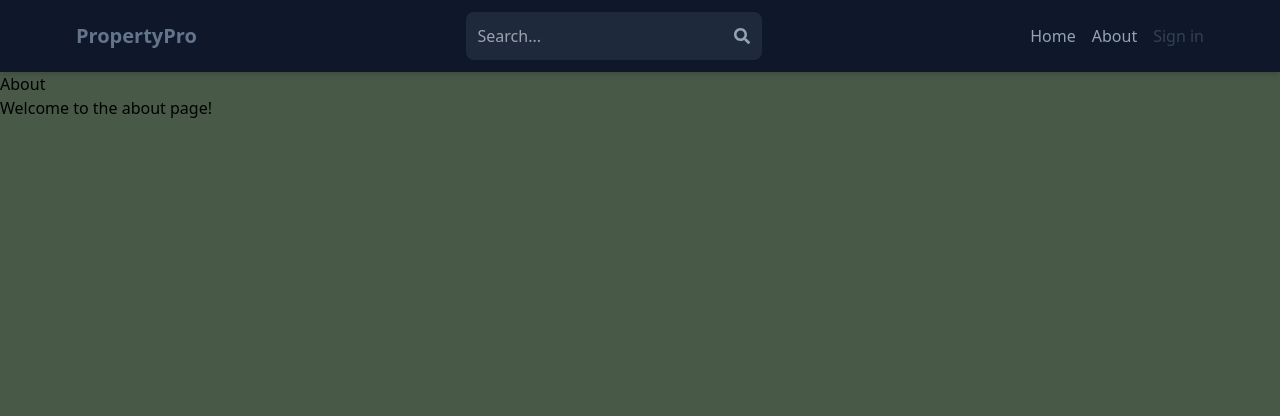
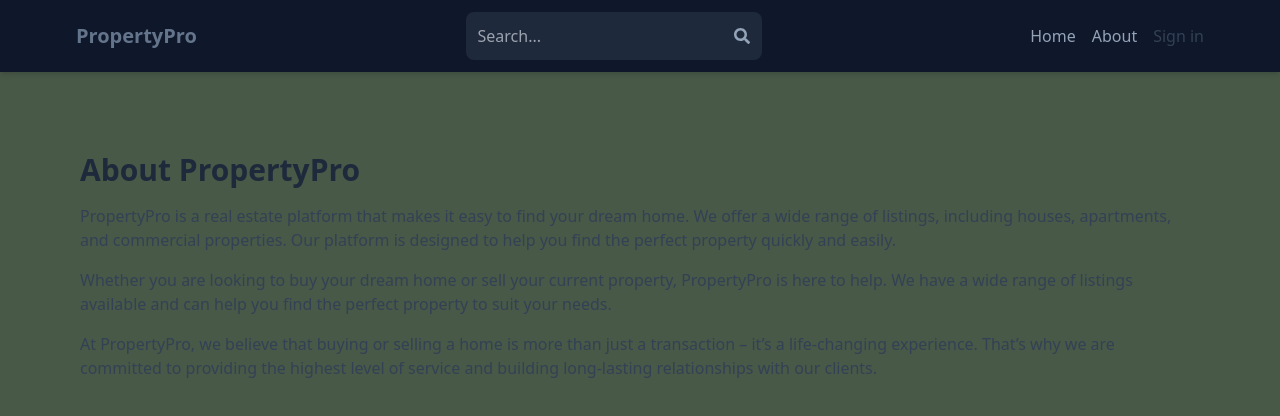
Before and after one commit to Rafiqdevhub/MERN_Real_Estate_App, a React (Vite) app in the folder client/: page /about in a window 1280 px wide. Shown: the top 416 px of the page. Built offline with nearby package versions, Linux system fonts and the light colour scheme; no server answers.

Commit message:
Refactor About page content

```diff
--- a/client/src/pages/About.jsx
+++ b/client/src/pages/About.jsx
@@ -1,8 +1,26 @@
 const About = () => {
   return (
-    <div>
-      <h1>About</h1>
-      <p>Welcome to the about page!</p>
+    <div className="py-20 px-4 max-w-6xl mx-auto">
+      <h1 className="text-3xl font-bold mb-4 text-slate-800">
+        About PropertyPro
+      </h1>
+      <p className="mb-4 text-slate-700">
+        PropertyPro is a real estate platform that makes it easy to find your
+        dream home. We offer a wide range of listings, including houses,
+        apartments, and commercial properties. Our platform is designed to help
+        you find the perfect property quickly and easily.
+      </p>
+      <p className="mb-4 text-slate-700">
+        Whether you are looking to buy your dream home or sell your current
+        property, PropertyPro is here to help. We have a wide range of listings
+        available and can help you find the perfect property to suit your needs.
+      </p>
+      <p className="mb-4 text-slate-700">
+        At PropertyPro, we believe that buying or selling a home is more than
+        just a transaction – it’s a life-changing experience. That’s why we are
+        committed to providing the highest level of service and building
+        long-lasting relationships with our clients.
+      </p>
     </div>
   );
 };
```
